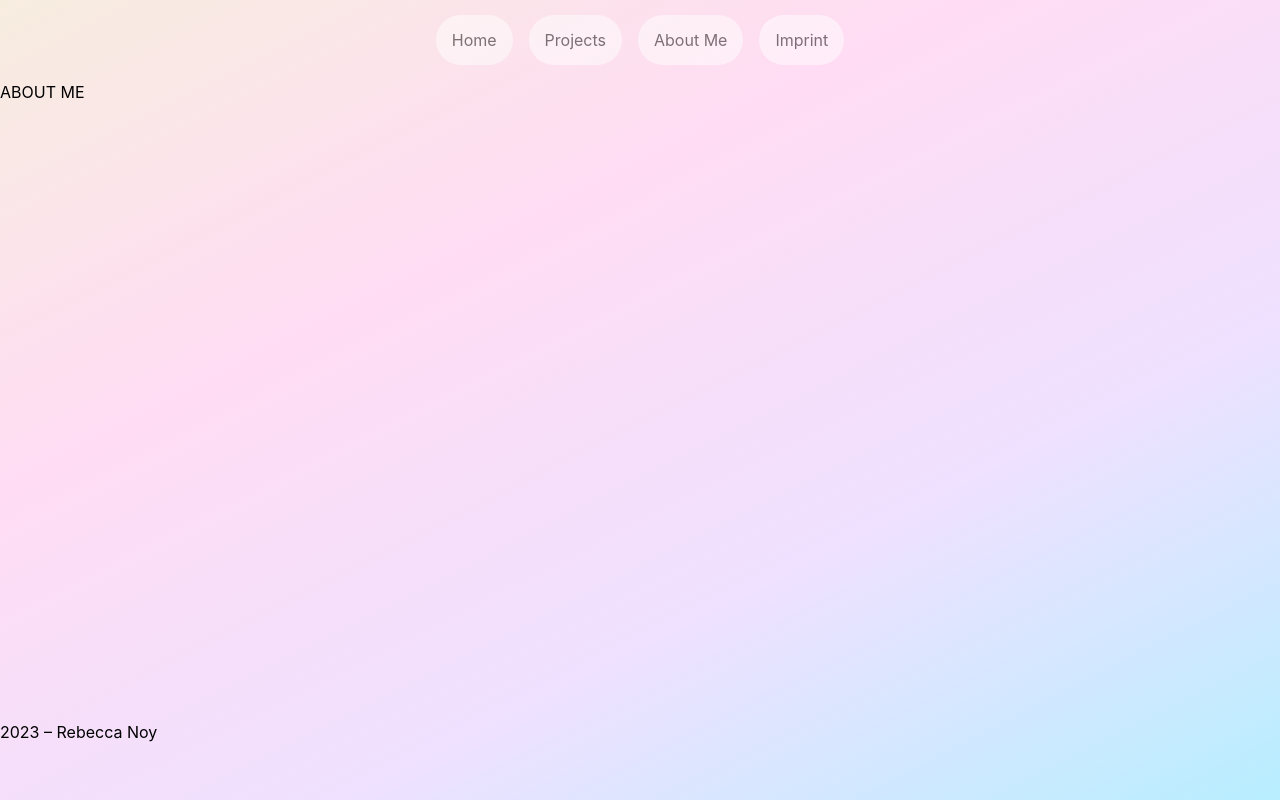
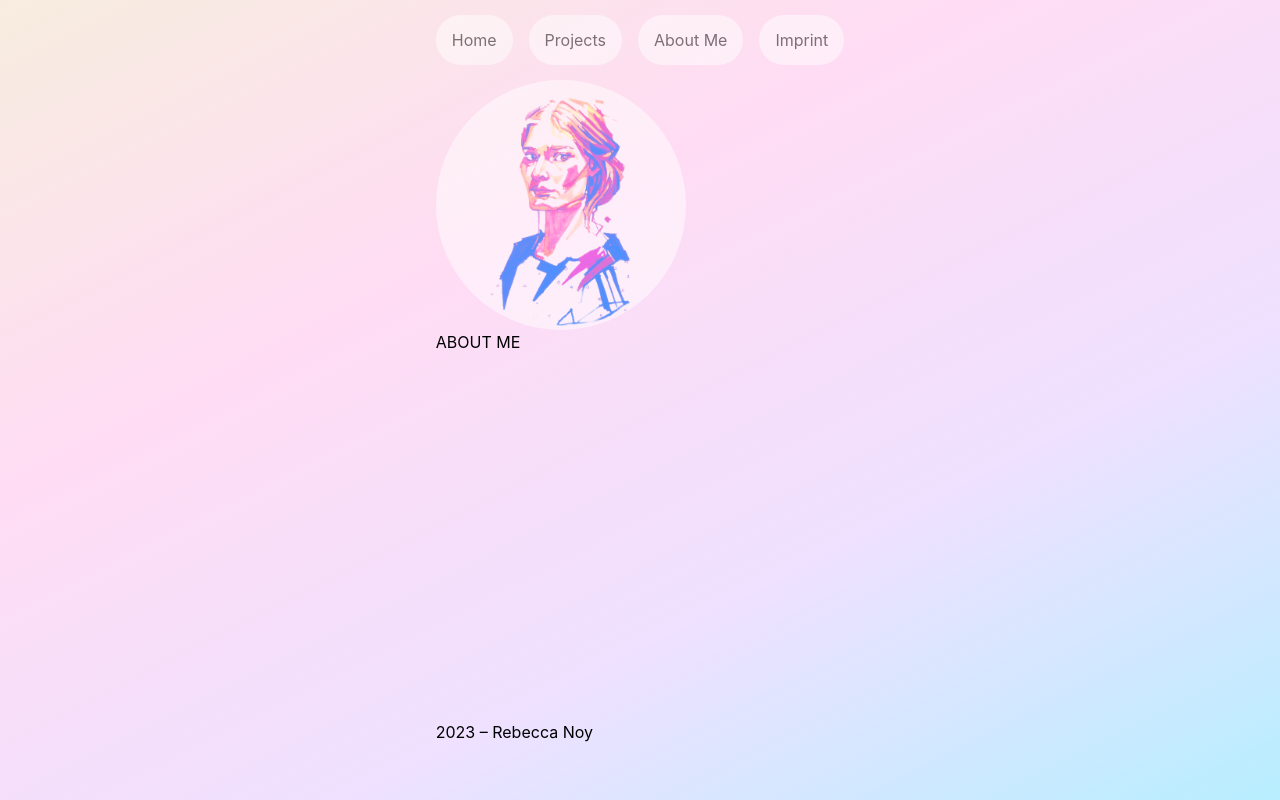
Before and after one commit to extra-jalapenos/individual-portfolio, a React (Vite) app: page /about-me in a window 1280 px wide. Built offline with nearby package versions, Linux system fonts and the light colour scheme.

Commit message:
Work on About Page css

```diff
--- a/src/App.css
+++ b/src/App.css
@@ -1,9 +1,11 @@
 #root {
   padding: 0;
   margin: 0;
+  height: 100vh;
+  display: grid;
+  justify-content: center;
   background: rgb(183,238,255);
   background: linear-gradient(333deg, rgba(183,238,255,1) 0%, rgb(239, 225, 255) 33%, rgba(255,220,244,1) 66%, rgba(247,237,223,1) 100%);
-  height: 100vh;
 }
 
 .container {
@@ -23,13 +25,29 @@ header {
   place-content: center;
 }
 
-.main {
+main {
   grid-area: "main";
-  background-color: rgba(255,255,255,0.2);
+  background-color: rgba(255,255,255,0.6);
 }
 
 footer {
   grid-area: "footer";
+}
+
+.imgContainer {
+  border-radius: 100%;
+  background-color: rgba(255,255,255,0.5);
+  min-width: 50px;
+  aspect-ratio: 1;
+  overflow: hidden;
+}
+
+img {
+  height: 100%;
+}
+
+.profile {
+  width: 250px;
 }
 
 .logo {
--- a/src/components/About.jsx
+++ b/src/components/About.jsx
@@ -1,6 +1,11 @@
+import profile  from "../assets/LJStuffTransparent.png"
+
 export default function About () {
   return (
     <div>
+      <div className="imgContainer profile">
+        <img src={profile} alt="A graphic illustration in comic-like style, done by Lija J, contact: lijaj.art@gmail.com" />
+      </div>
       ABOUT ME
     </div>
   )
--- a/src/css/Header.css
+++ b/src/css/Header.css
@@ -8,7 +8,6 @@ nav {
 nav button {
   border-radius: 2em;
   padding: 1em 1em;
-  /* margin: 0 1em; */
   background-color: rgba(255,255,255,1);
   border: none;
   opacity: 0.5;
--- a/src/index.css
+++ b/src/index.css
@@ -2,6 +2,5 @@
   font-family: Inter, system-ui, Avenir, Helvetica, Arial, sans-serif;
   line-height: 1.5;
   font-weight: 400;
-
   color-scheme: light dark;
 }
```
Also changed, not shown: src/assets/LJStuff.png (added), src/assets/LJStuffTransparent.png (added).
